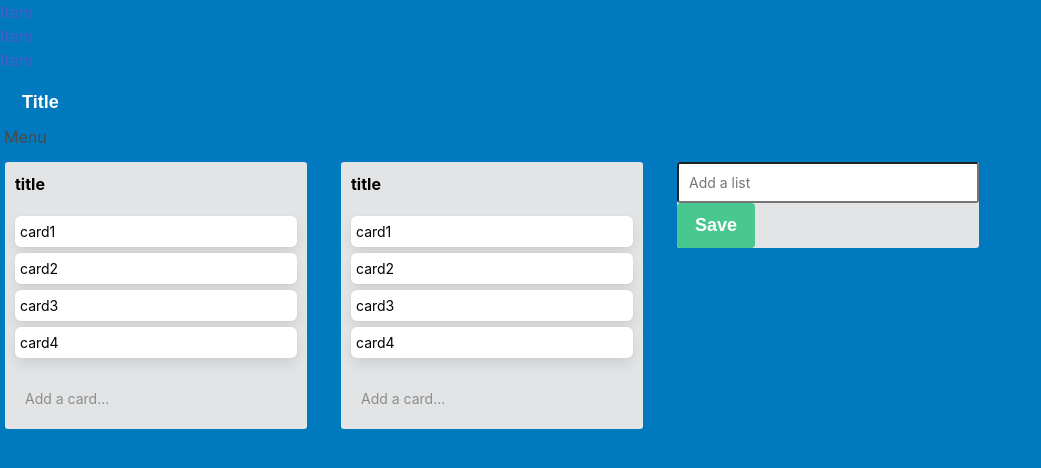
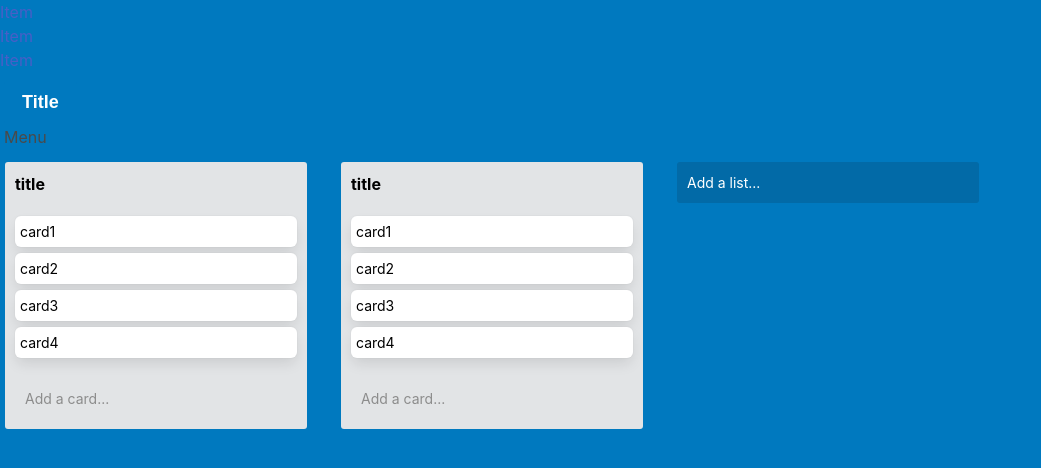
Before and after one commit to dentednerd/Trell-Jo, a React app: page / in a window 1280 px wide. Shown: the top 468 px of the page, without its empty margins (0-1041 px from the left). Built offline with nearby package versions, Linux system fonts and the light colour scheme.

Commit message:
adds toggleable link on createColumn

```diff
--- a/src/components/Column.js
+++ b/src/components/Column.js
@@ -17,7 +17,7 @@ class Column extends React.Component {
                     })}
 
                 <div className="column is-3">
-                    <CreateColumn />
+                    <CreateColumn addAList={this.props.addAList}/>
                 </div>
             </div>
         );
@@ -26,7 +26,8 @@ class Column extends React.Component {
 
 Column.propTypes = {
     lists: PropTypes.array.isRequired,
-    updateCards: PropTypes.func.isRequired
+    updateCards: PropTypes.func.isRequired,
+    addAList: PropTypes.func.isRequired
 };
 
 export default Column;
--- a/src/components/Columns.js
+++ b/src/components/Columns.js
@@ -3,13 +3,13 @@ import React from 'react';
 import Column from './Column';
 // import CreateColumn from './CreateColumn';
 
-import {v4} from 'uuid';
+import { v4 } from 'uuid';
 
 class Columns extends React.Component {
-    constructor (props) {
-        super (props);
+    constructor(props) {
+        super(props);
         this.state = {
-           lists: [
+            lists: [
                 {
                     id: v4(),
                     title: 'title',
@@ -57,24 +57,18 @@ class Columns extends React.Component {
             ]
         };
         this.updateCards = this.updateCards.bind(this);
+        this.addAList = this.addAList.bind(this);
     }
     render () {
         return (
             <div>
-                    <div>
-                        <Column updateCards={this.updateCards} lists={this.state.lists}/>
-                    </div>
+                <div>
+                    <Column addAList={this.addAList} updateCards={this.updateCards} lists={this.state.lists} />
                 </div>
+            </div>
         );
     }
     updateCards (newCard, id) {
-        function findIndex(lists, id) {
-                for (let i = 0; i < lists.length; i++) {
-                    if (lists[i].id === id) {
-                        return i;
-                    }
-                }
-        }
         const newCardFormatted = {
             id: v4(),
             text: newCard
@@ -82,11 +76,27 @@ class Columns extends React.Component {
         const index = findIndex(this.state.lists, id);
         const a = this.state.lists;
         a[index].cards.push(newCardFormatted);
-        console.log(a);
         this.setState({
             lists: a
         });
+    }
+    addAList (listTitle) {
+        const formattedList = {
+            id: v4(),
+            title: listTitle,
+            cards: []
+        };
+        this.setState ({
+            lists: this.state.lists.concat(formattedList)
+        });
+    }
+}
 
+function findIndex (lists, id) {
+    for (let i = 0; i < lists.length; i++) {
+        if (lists[i].id === id) {
+            return i;
+        }
     }
 }
 
--- a/src/components/CreateColumn.css
+++ b/src/components/CreateColumn.css
@@ -9,3 +9,16 @@
         background-color: #E2E4E6;
         border-radius: 3px;
 }
+
+.listAdd {
+    background-color:#026AA7;
+    width: 100%;
+    border-radius: 3px;
+    padding: 10px;
+    color: white;
+    font-size: 14px;
+}
+
+.listAdd:hover {
+    background-color: #015996;
+}
--- a/src/components/CreateColumn.js
+++ b/src/components/CreateColumn.js
@@ -3,15 +3,43 @@ import React from 'react';
 import './CreateColumn.css';
 
 class CreateColumn extends React.Component {
-    render() {
+    constructor (props) {
+        super(props);
+        this.state = {
+            showForm: false
+        };
+        this.submitHandler = this.submitHandler.bind(this);
+        this.toggleForm = this.toggleForm.bind(this);
+    }
+    render () {
         return (
-            <div className='CreateColumnList'>
-            <form>
-                <input className='CreateColumnInput' type='text' placeholder='Add a list'/>
-                <button className='button is-success'>Save</button>
-            </form>
+            <div >
+                {
+                    this.state.showForm
+                        ? <form onSubmit={this.submitHandler} className='CreateColumnList'>
+                            <input className='CreateColumnInput' type='text' placeholder='Add a list' />
+                            <button className='button is-success'>Save</button>
+                             <a onClick={this.toggleForm} className='delete is-medium'></a>
+                        </form>
+                        : <a href='#' className='AddList' onClick={this.toggleForm}>
+                            <div className='listAdd'>
+                                Add a list...
+                                </div>
+                        </a>
+
+                }
             </div>
         );
+    }
+    submitHandler (event) {
+        event.preventDefault();
+        const newTitle = event.target.children[0].value;
+        this.props.addAList (newTitle);
+    }
+    toggleForm () {
+        this.setState({
+            showForm: !this.state.showForm
+        });
     }
 }
 
```
